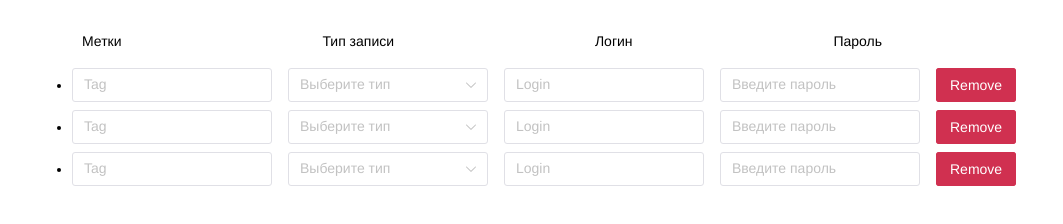
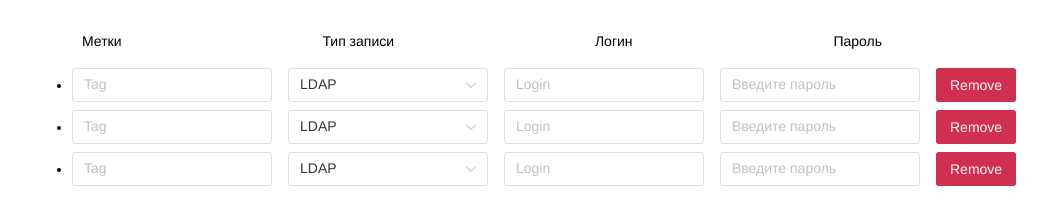
Before and after one commit to harastw/account-management-form, a Vue app: page / in a window 1280 px wide. Shown: the part 218-442 px from the top of the page, without its empty margins (28-1091 px from the left). Built offline with nearby package versions, Linux system fonts and the light colour scheme.

Commit message:
Update UserItem.vue

```diff
--- a/src/components/UserItem.vue
+++ b/src/components/UserItem.vue
@@ -1,6 +1,6 @@
 <script setup lang="ts">
-import { NInput, NSelect, NButton } from 'naive-ui'
-import { ref, defineProps } from 'vue'
+import { NInput, NSelect, NButton, NForm } from 'naive-ui'
+import { ref, defineProps, watch } from 'vue'
 import UserClass from '../UserClass'
 
 const props = defineProps<{
@@ -12,32 +12,54 @@ const options = [
   { label: 'LDAP', value: 'LDAP' },
   { label: 'Локальная', value: 'Локальная' }
 ]
-
 const form = ref(props.user)
+const isError = ref(false)
+const validateInput = () => {
+  isError.value = form.value.password.length < 8
+}
 </script>
 
 <template>
   <li class="user-item">
     <div class="form-group">
-      <n-input placeholder="Tag" maxlength="20" v-model="form.tag" />
+      <n-input
+        placeholder="Tag"
+        maxlength="20"
+        v-model="form.tag"
+        :default-value="props.user.tag"
+      />
     </div>
 
     <div class="form-group">
-      <n-select placeholder="Выберите тип" v-model="form.type" :options="options" />
-    </div>
-
-    <div class="form-group">
-      <n-input placeholder="Login" maxlength="20" v-model="form.login" />
+      <n-select
+        placeholder="Выберите тип"
+        v-model="form.type"
+        :options="options"
+        :default-value="props.user.type"
+      />
     </div>
 
     <div class="form-group">
       <n-input
+        placeholder="Login"
+        maxlength="20"
+        v-model="form.login"
+        :default-value="props.user.login"
+      />
+    </div>
+
+    <n-form :model="form" class="form-group">
+      <n-input
         type="password"
         placeholder="Введите пароль"
         maxlength="20"
-        v-model="form.password"
+        v-model:value="form.password"
+        :default-value="props.user.password"
+        @input="validateInput"
+        :status="isError ? 'error' : 'success'"
       />
-    </div>
+      <span v-if="isError" style="color: red">Пароль должен быть не менее 8 символов</span>
+    </n-form>
 
     <div>
       <n-button type="error" @click="onRemove">Remove</n-button>
```
